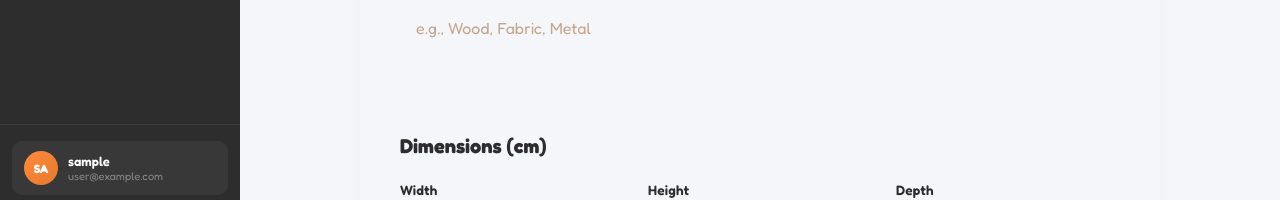
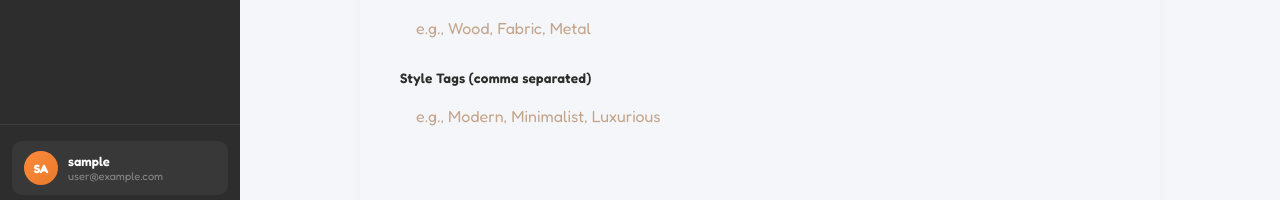
Before and after one commit to SDGPCS120/PocketRoom, a React (Vite) app in the folder frontend/web/: page /add-product in a window 1280 px wide. Shown: the part 541-741 px from the top of the page. Built offline with nearby package versions, Linux system fonts and the light colour scheme; no server answers; sample sign-in values are in the browser's storage.

Commit message:
feat(web): add materials and style tags support to seller forms

```diff
--- a/frontend/web/src/components/SellerAddProduct.tsx
+++ b/frontend/web/src/components/SellerAddProduct.tsx
@@ -24,6 +24,7 @@ const SellerAddProduct: React.FC = () => {
     height: '',
     depth: '',
     materials: '',
+    styleTags: '',
   });
 
   const [imageFiles, setImageFiles] = useState<File[]>([]);
@@ -103,7 +104,11 @@ const SellerAddProduct: React.FC = () => {
       }
 
       if (formData.materials) {
-        body.materials = formData.materials.split(',').map((m) => m.trim()).filter((m) => m !== '');
+        body.materials = formData.materials.split(',').map((m: string) => m.trim()).filter((m: string) => m !== '');
+      }
+
+      if (formData.styleTags) {
+        body.styleTags = formData.styleTags.split(',').map((t: string) => t.trim()).filter((t: string) => t !== '');
       }
 
       if (Object.keys(dimensions).length > 0) {
@@ -242,6 +247,18 @@ const SellerAddProduct: React.FC = () => {
                 placeholder="e.g., Wood, Fabric, Metal"
               />
             </div>
+
+            <div className="form-group">
+              <label htmlFor="styleTags">Style Tags (comma separated)</label>
+              <input
+                type="text"
+                id="styleTags"
+                name="styleTags"
+                value={formData.styleTags}
+                onChange={handleInputChange}
+                placeholder="e.g., Modern, Minimalist, Luxurious"
+              />
+            </div>
           </section>
 
           {/* ── Dimensions ────────────────────────────────────────────── */}
--- a/frontend/web/src/components/SellerEditProduct.tsx
+++ b/frontend/web/src/components/SellerEditProduct.tsx
@@ -26,6 +26,7 @@ interface ProductData {
   dimensions?: { height?: number; width?: number; length?: number };
   imageUrl?: string[];
   materials?: string[];
+  styleTags?: string[];
   modelURL?: string;
   storeId: string;
 }
@@ -43,6 +44,7 @@ const SellerEditProduct: React.FC = () => {
     furnitureType: 'Sofa',
     price: '',
     materials: '',
+    styleTags: '',
     width: '',
     height: '',
     depth: '',
@@ -75,6 +77,7 @@ const SellerEditProduct: React.FC = () => {
           furnitureType: p.furnitureType ?? 'Sofa',
           price: p.price?.toString() ?? '',
           materials: p.materials?.join(', ') ?? '',
+          styleTags: p.styleTags?.join(', ') ?? '',
           width: p.dimensions?.width?.toString() ?? '',
           height: p.dimensions?.height?.toString() ?? '',
           depth: p.dimensions?.length?.toString() ?? '',
@@ -113,7 +116,8 @@ const SellerEditProduct: React.FC = () => {
         description: formData.description,
         price: Number(formData.price),
         furnitureType: formData.furnitureType,
-        materials: formData.materials.split(',').map(m => m.trim()).filter(m => m !== ''),
+        materials: formData.materials.split(',').map((m: string) => m.trim()).filter((m: string) => m !== ''),
+        styleTags: formData.styleTags.split(',').map((t: string) => t.trim()).filter((t: string) => t !== ''),
       };
       if (Object.keys(dimensions).length > 0) body.dimensions = dimensions;
 
@@ -277,6 +281,15 @@ const SellerEditProduct: React.FC = () => {
                   placeholder="e.g., Oak Wood, Metal Frame, Velvet"
                 />
               </div>
+
+              <div className="form-group">
+                <label htmlFor="styleTags">Style Tags (Comma separated)</label>
+                <input
+                  type="text" id="styleTags" name="styleTags"
+                  value={formData.styleTags} onChange={handleInputChange}
+                  placeholder="e.g., Modern, Minimalist, Luxurious"
+                />
+              </div>
             </section>
 
             <section className="form-section">
```
